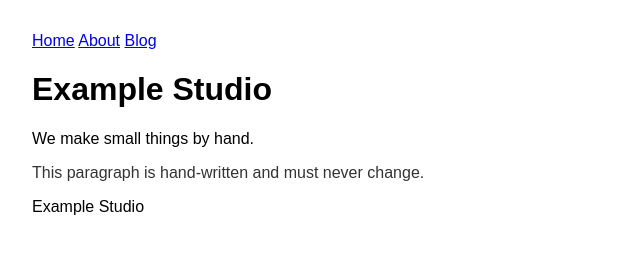
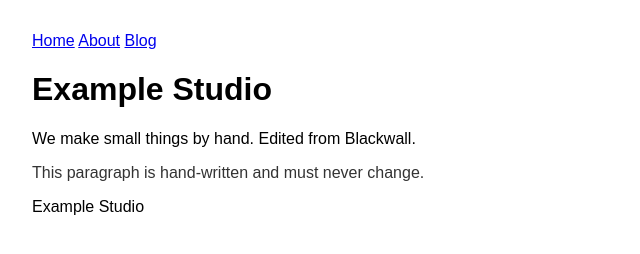
Before and after one commit to BCnD-Labs/sandbox_website, a plain HTML site: page index.html in a window 1280 px wide. Shown: the whole page, without its empty margins (0-640 px from the left). Drawn offline with Linux system fonts and the light colour scheme.

Commit message:
Edit “intro” on index.html (via Blackwall)

```diff
--- a/index.html
+++ b/index.html
@@ -11,7 +11,7 @@
     <h1>Example Studio</h1>
     <section class="intro">
       <!-- blackwall:intro -->
-      <p>We make small things by hand.</p>
+<p>We make small things by hand. Edited from Blackwall.</p>
       <!-- /blackwall:intro -->
     </section>
     <p class="mine">This paragraph is hand-written and must never change.</p>
```
